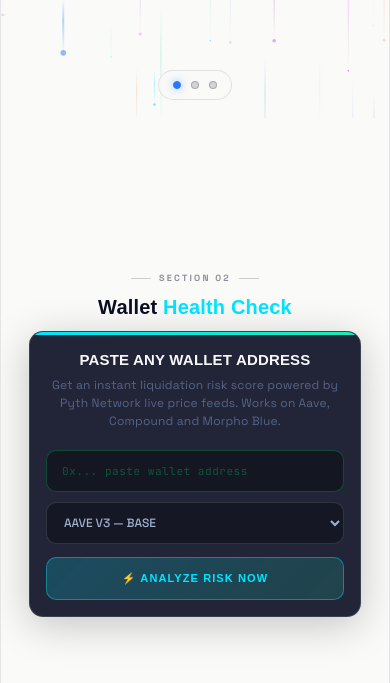
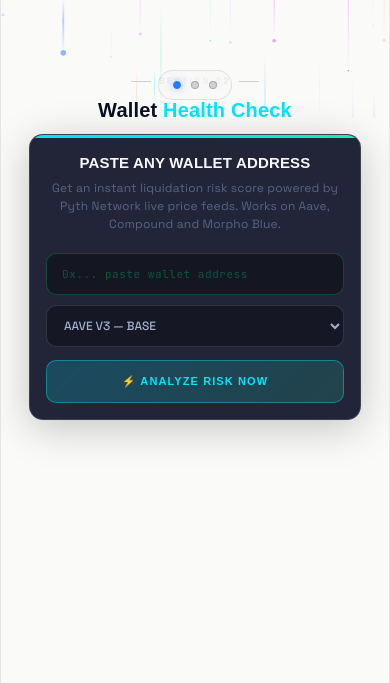
Before and after one commit to Jonny1111111111111/oracle-sim, a React (Vite) app in the folder apps/web/: page / in a window 390 px wide. Shown: the part 726-1409 px from the top of the page. Built offline with nearby package versions, Linux system fonts and the light colour scheme; no server answers; a web font is replaced by a local one.

Commit message:
web: mobile full-width + footer stacking; remove inline grid

```diff
--- a/apps/web/src/App.tsx
+++ b/apps/web/src/App.tsx
@@ -625,8 +625,8 @@ export default function App() {
         </div>
 
         {/* SECTION 2 */}
-        <div className="section" id="sec-checker" style={{ justifyContent: 'center', alignItems: 'center' }}>
-          <div style={{ width: '100%', maxWidth: 600 }}>
+        <div className="section" id="sec-checker">
+          <div className="checker-shell">
             <div className="sec-eyebrow" style={{ justifyContent: 'center' }}>
               <span />SECTION 02<span />
             </div>
@@ -752,7 +752,7 @@ export default function App() {
             Safe <em style={{ color: 'var(--orange)' }}>Builder</em>
           </div>
 
-          <div className="stats-row" style={{ gridTemplateColumns: '1fr 1fr', alignItems: 'start' }}>
+          <div className="stats-row">
             {/* A) SAFE POSITION BUILDER */}
             <div className="card b-card" style={{ ['--c-top' as any]: 'linear-gradient(90deg,var(--teal),var(--green))' }}>
               <div className="bc-h">SAFE POSITION BUILDER</div>
--- a/apps/web/src/oracle-sim.css
+++ b/apps/web/src/oracle-sim.css
@@ -11,6 +11,13 @@
 
 *{box-sizing:border-box;margin:0;padding:0;}
 html,body,#root{height:100%;overflow:hidden;}
+
+/* Section 2 shell: constrain on desktop, full-width on mobile */
+.checker-shell{
+  width:100%;
+  max-width:600px;
+  margin:0 auto;
+}
 
 body {
   background:#fafaf8;
@@ -433,8 +440,13 @@ body {
 }
 
 @media (max-width: 480px) {
-  /* MOBILE: disable snap scrolling entirely (snap fights inner content scroll) */
+  /* MOBILE: full width sections + natural scroll */
   html, body, #root { height: auto !important; overflow: auto !important; }
+
+  .checker-shell{
+    max-width:none;
+    padding:0 16px;
+  }
   .scroll-wrap {
     position: static !important;
     top: auto; bottom: auto; left: auto; right: auto;
@@ -571,6 +583,10 @@ body {
     gap: 14px;
   }
 
+  /* Footer should stack vertically on mobile */
+  .os-footer-top{flex-direction:column;align-items:flex-start;}
+  .os-footer-links{flex-direction:column;align-items:flex-start;gap:8px;}
+
   /* Nav dots: bottom center but lifted so it doesn't cover cards */
   .nav-dots {
     bottom: 18px;
```
